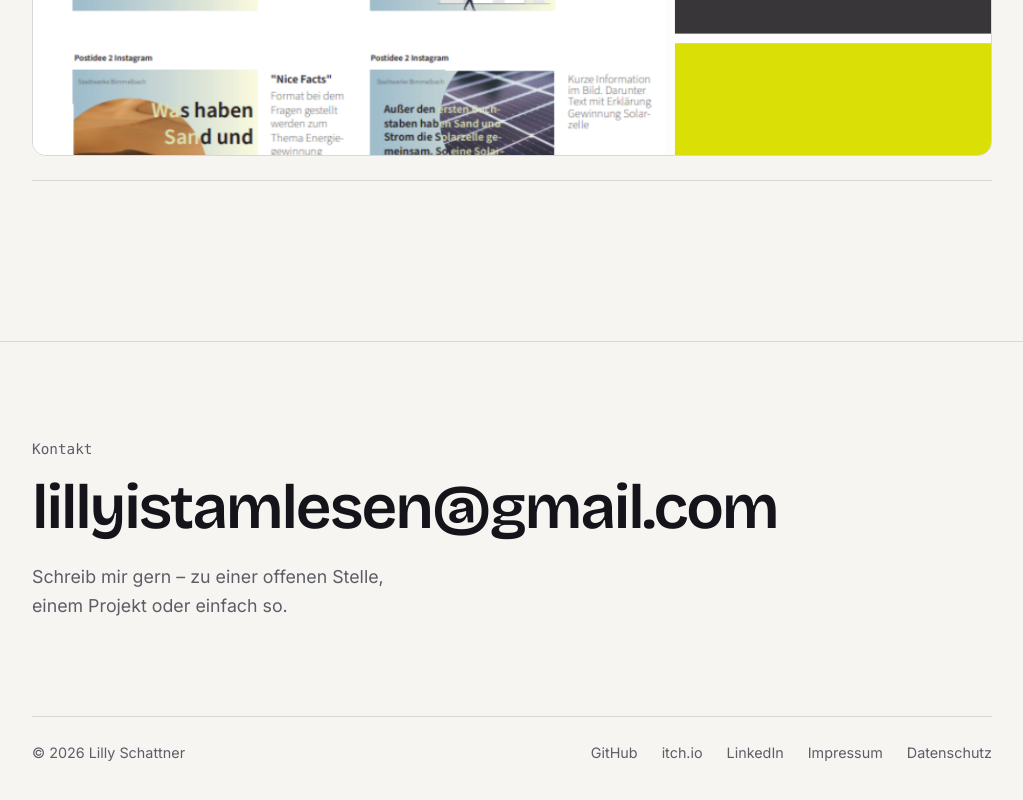
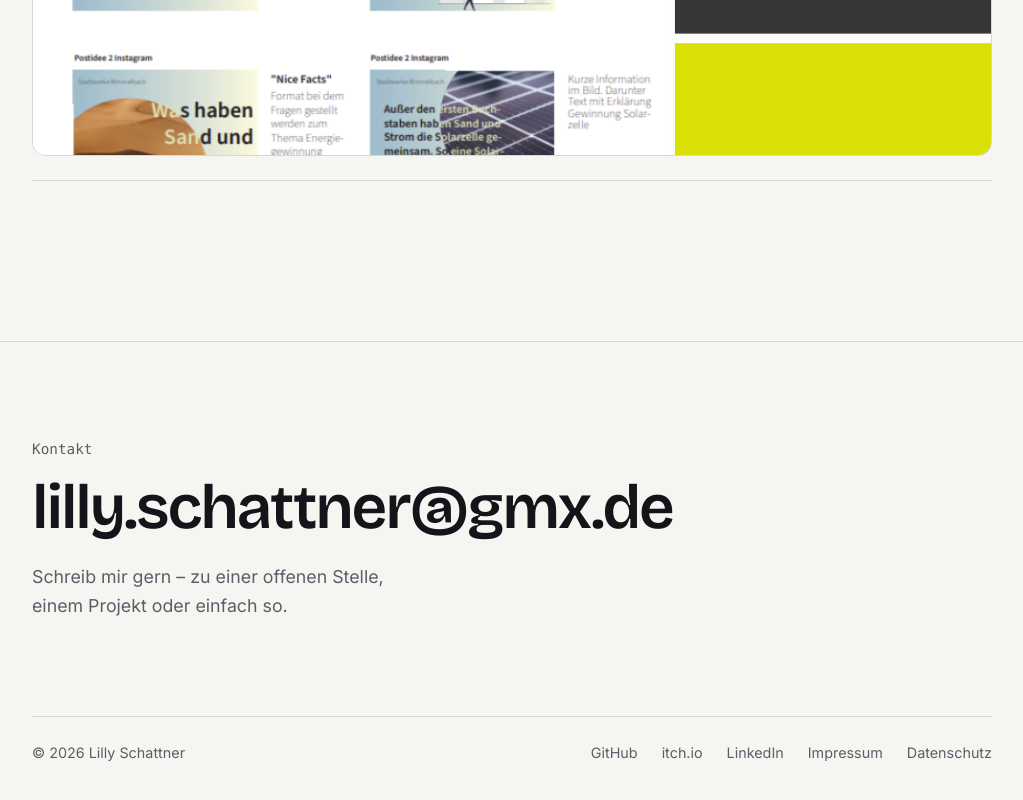
Before and after one commit to LillyS-pages/portfolio, a plain HTML site: page projekte/index.html in a window 1280 px wide. Shown: the part 3967-4767 px from the top of the page, without its empty margins (128-1151 px from the left). Drawn offline with Linux system fonts and the light colour scheme.

Commit message:
Update index.html

```diff
--- a/projekte/index.html
+++ b/projekte/index.html
@@ -151,7 +151,7 @@
       <div class="wrap">
         <div class="cta" data-reveal>
           <p class="cta__label">Kontakt</p>
-          <a class="cta__mail" href="mailto:lillyistamlesen@gmail.com">lillyistamlesen@gmail.com</a>
+          <a class="cta__mail" href="mailto:lilly.schattner@gmx.de">lilly.schattner@gmx.de</a>
           <p class="cta__text">
             Schreib mir gern – zu einer offenen Stelle, einem Projekt oder einfach so.
           </p>
```
